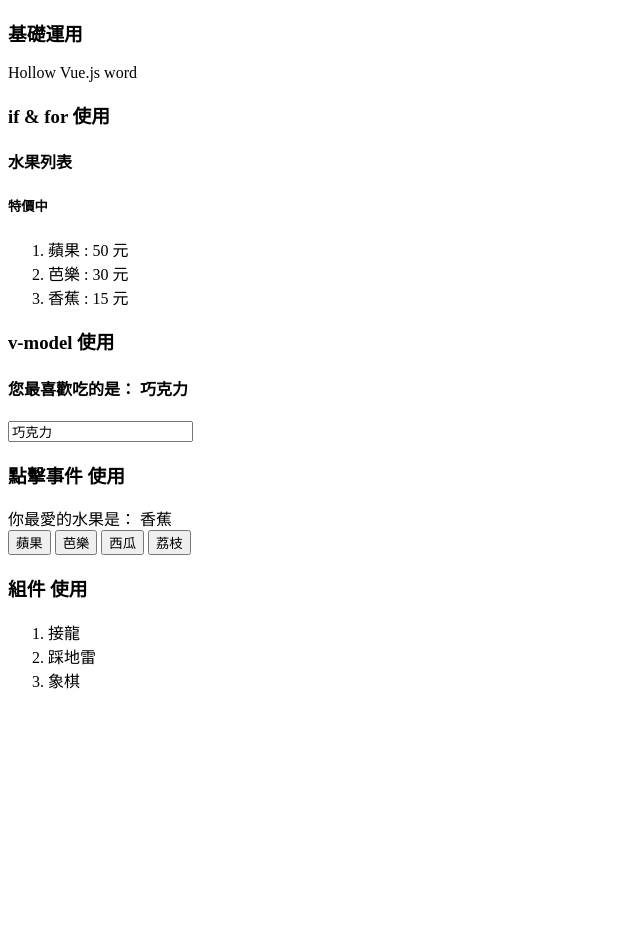
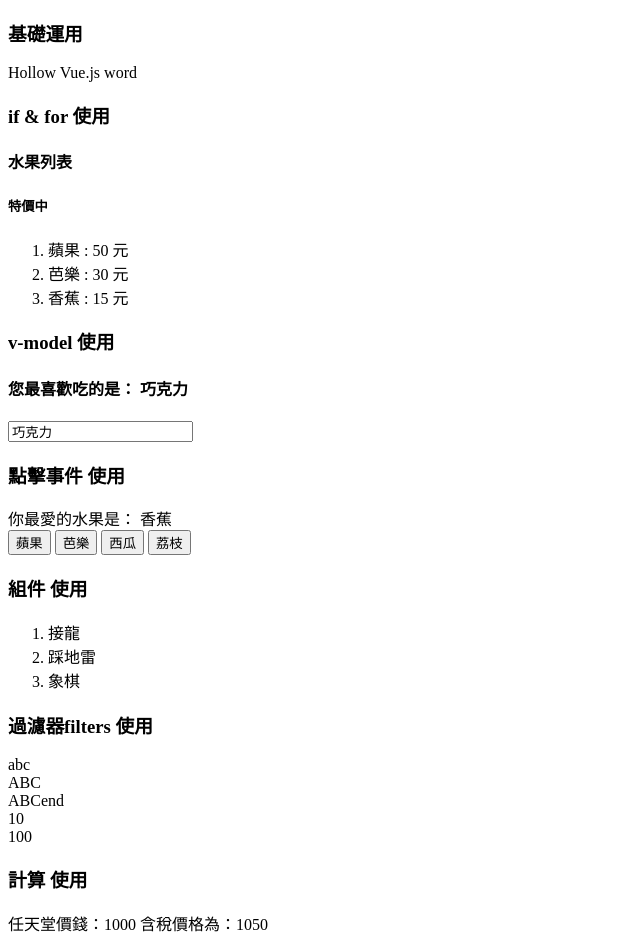
Before and after one commit to WuGe01/TryTryVue, a plain HTML site: page index.html in a window 1280 px wide. Shown: the whole page, without its empty margins (0-640 px from the left). Before the commit the page ends 800 px from the top, so only its background shows below. Drawn offline with nearby package versions, Linux system fonts and the light colour scheme.

Commit message:
過濾與計算運用

```diff
--- a/index.html
+++ b/index.html
@@ -41,6 +41,18 @@
         <ol>
             <game-item v-for="item in allgames" v-bind:game="item"></game-item>
         </ol>
+    </div>
+    <h3>過濾器filters 使用</h3>
+    <div id="VueFilters">
+        <div>{{ message }}</div>
+        <div>{{ message | tobig }}</div>
+        <div>{{ message | tobig | toaddworld }}</div>
+        <div>{{ num }}</div>
+        <div>{{ num | x10 }}</div>
+    </div>
+    <h3>計算 使用</h3>
+    <div id="VueCompute">
+        <div>任天堂價錢：{{ price }} 含稅價格為：{{ intotax }}</div>
     </div>
 <script>
     var myapp = new Vue({
@@ -91,6 +103,35 @@
             ]
         }
     });
+    var VueFilters = new Vue({
+        el : '#VueFilters',
+        data : {
+            message : 'abc',
+            num : 10
+        },
+        filters: {
+            tobig : function (e) {
+                return e.toUpperCase();
+            },
+            toaddworld : function (e) {
+                return e + 'end';
+            },
+            x10 : function (e) {
+                return e * 10 ;
+            }
+        }
+    });
+    var VueCompute = new Vue({
+        el:"#VueCompute",
+        data:{
+            price : 1000
+        },
+        computed:{
+            intotax : function (e) {
+                return this.price * 1.05;
+            }
+        }
+    });
 </script>
 </body>
 </html>
```
